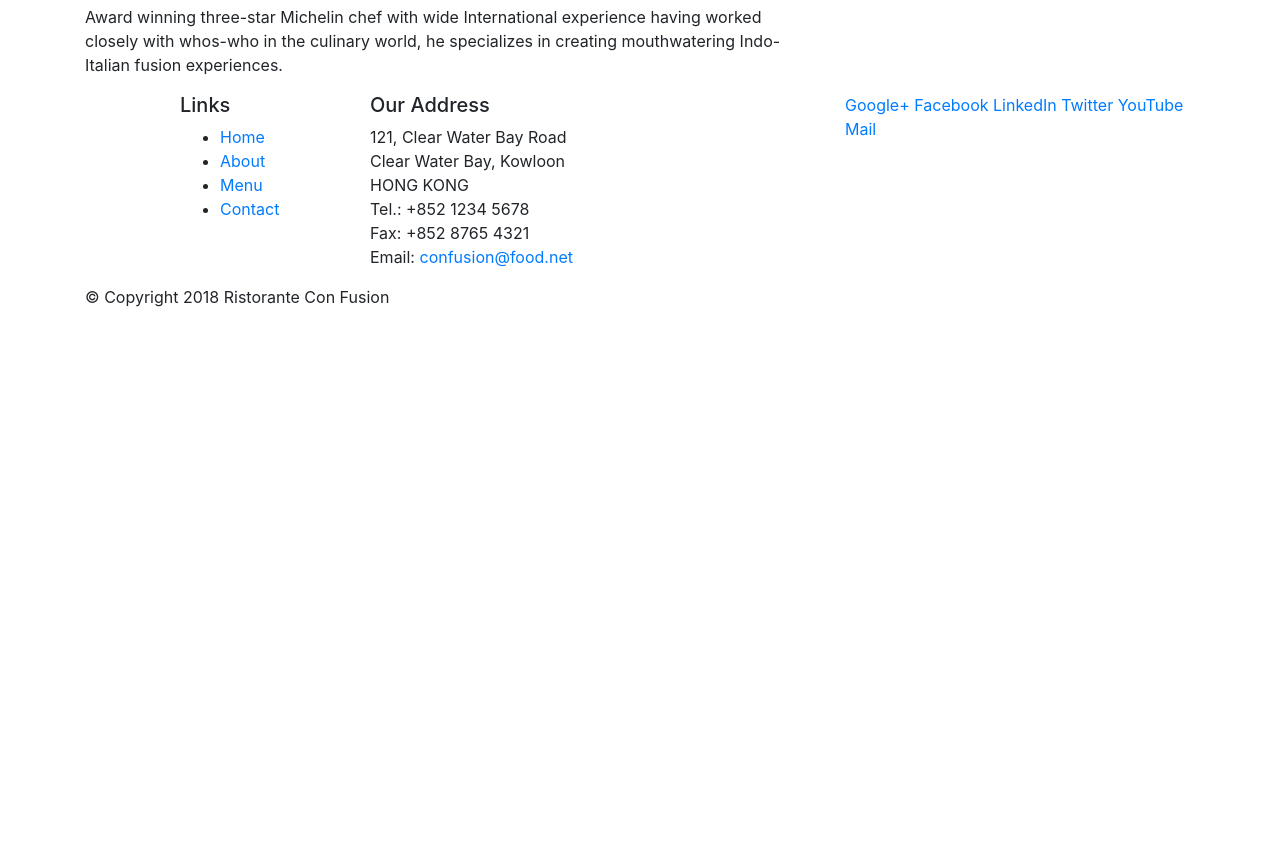
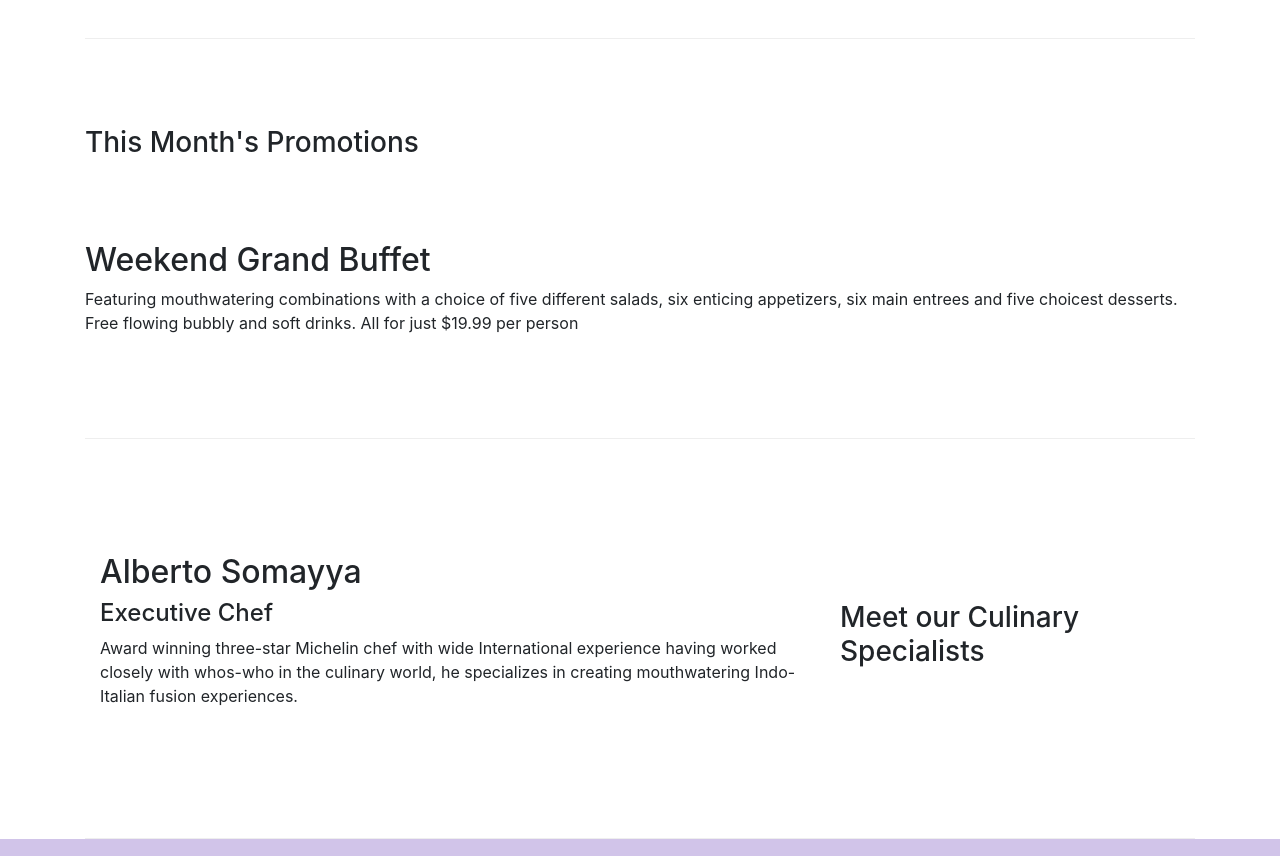
Before and after one commit to Sid06/bootstrap, a website: page index.html in a window 1280 px wide. Shown: the part 645-1501 px from the top of the page. Before the commit the page ends 970 px from the top, so only its background shows below. Drawn offline with nearby package versions, Linux system fonts and the light colour scheme.

Commit message:
Bootstrap Grid part 2

```diff
--- /dev/null
+++ b/css/styles.css
@@ -0,0 +1,30 @@
+.row-header{
+    margin: 0px auto;
+    padding: 0px auto;
+}
+
+.row-content{
+    margin: 0px auto;
+    padding: 50px 0px 50px 0px;
+    border-bottom: 1px ridge;
+    min-height: 400px;
+}
+
+.footer{
+    background-color: #D1C4E9;
+    margin: 0px auto;
+    padding: 20px 0px 20px 0px;
+}
+
+.jumbotron{
+    padding: 70px 30px 70px 30px;
+    margin: 0px auto;
+    background: #9575CD;
+    color: floralwhite;
+}
+
+.address{
+    font-size: 80%;
+    margin: 0px;
+    color: #0f0f0f;
+}
--- a/index.html
+++ b/index.html
@@ -9,6 +9,7 @@
 
     <!-- Bootstrap CSS -->
     <link rel="stylesheet" href="node_modules/bootstrap/dist/css/bootstrap.min.css">
+    <link rel="stylesheet" href="css/styles.css">
     <title>Ristorante Con Fusion</title>
 </head>
 
@@ -16,7 +17,7 @@
 
     <header class="jumbotron">
         <div class="container">
-            <div class="row">
+            <div class="row row-header">
                 <div class="col-12 col-sm-6">
                     <h1>Ristorante con Fusion</h1>
                     <p>We take inspiration from the World's best cuisines, and create a unique fusion experience. Our lipsmacking creations will tickle your culinary senses!</p>
@@ -28,7 +29,7 @@
     </header>
 
     <div class="container">
-        <div class="row">
+        <div class="row row-content align-items-center">
             <div class="col-12 col-sm-4 order-sm-last col-md-3">
                 <h3>Our Lipsmacking Culinary Creations</h3>
             </div>
@@ -39,7 +40,7 @@
         </div>
 
 
-        <div class="row">
+        <div class="row row-content align-items-center">
             <div>
                 <h3>This Month's Promotions</h3>
             </div>
@@ -49,7 +50,7 @@
             </div>
         </div>
 
-        <div class="row">
+        <div class="row row-content align-items-center">
             <div class="col-12 col-sm-4 order-sm-lastcol-md-3">
                 <h3>Meet our Culinary Specialists</h3>
             </div>
@@ -61,12 +62,12 @@
         </div>
     </div>
 
-    <footer>
+    <footer class="footer">
         <div class="container">
             <div class="row">
                 <div class="col-4 offset-1 col-sm-2">
                     <h5>Links</h5>
-                    <ul>
+                    <ul class="list-unstyled">
                         <li><a href="#">Home</a></li>
                         <li><a href="#">About</a></li>
                         <li><a href="#">Menu</a></li>
@@ -75,7 +76,7 @@
                 </div>
                 <div class="col-7 col-sm-5">
                     <h5>Our Address</h5>
-                    <address>
+                    <address class="address">
 		              121, Clear Water Bay Road<br>
 		              Clear Water Bay, Kowloon<br>
 		              HONG KONG<br>
@@ -85,7 +86,7 @@
 		           </address>
                 </div>
                 <div class="col-12 col-sm-4">
-                    <div>
+                    <div class="text-center">
                         <a href="http://google.com/+">Google+</a>
                         <a href="http://www.facebook.com/profile.php?id=">Facebook</a>
                         <a href="http://www.linkedin.com/in/">LinkedIn</a>
@@ -95,7 +96,7 @@
                     </div>
                 </div>
            </div>
-           <div class="row">
+           <div class="row justify-content-center">
                 <div class="col-auto">
                     <p>© Copyright 2018 Ristorante Con Fusion</p>
                 </div>
```
